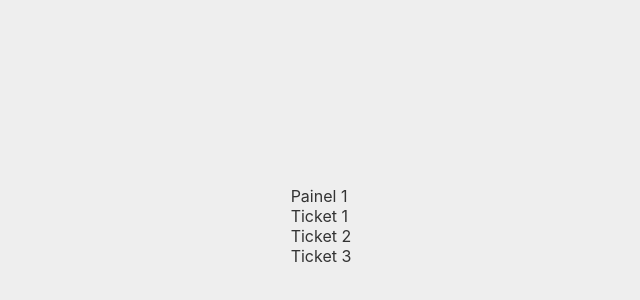
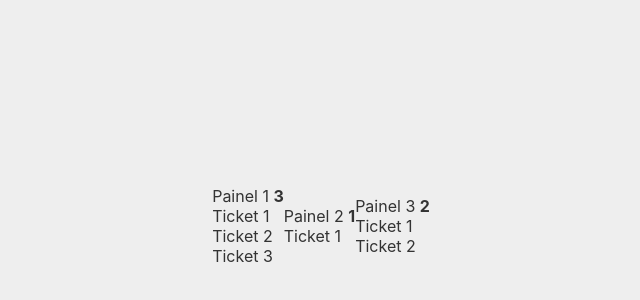
Before and after one commit to maiconfriedel/jira-clone, a React (Create React App) app: page / in a window 1280 px wide. Shown: the part 174-474 px from the top of the page, without its empty margins (319-959 px from the left). Built offline with nearby package versions, Linux system fonts and the light colour scheme.

Commit message:
Styled app and ticket counts in header

```diff
--- a/src/App.css
+++ b/src/App.css
@@ -4,11 +4,11 @@
   box-sizing: border-box;
 }
 
-body {
+.container {
   background-color: #eee;
   min-height: 100vh;
   display: flex;
-  flex-direction: column;
+  flex-direction: row;
   align-items: center;
   justify-content: center;
   color: #333;
--- a/src/App.tsx
+++ b/src/App.tsx
@@ -5,8 +5,10 @@ import Panel from "./components/Panel";
 
 function App() {
   return (
-    <div>
+    <div className="container">
       <Panel name="Painel 1" tickets={["Ticket 1", "Ticket 2", "Ticket 3"]} />
+      <Panel name="Painel 2" tickets={["Ticket 1"]} />
+      <Panel name="Painel 3" tickets={["Ticket 1", "Ticket 2"]} />
     </div>
   );
 }
--- a/src/components/Panel/index.tsx
+++ b/src/components/Panel/index.tsx
@@ -12,7 +12,9 @@ type PanelProps = {
 export default function Panel({ name, tickets }: PanelProps) {
   return (
     <div>
-      <div>{name}</div>
+      <div>
+        {name} <b>{tickets?.length}</b>
+      </div>
       {tickets?.map(ticket => (
         <Ticket title={ticket} key={ticket} />
       ))}
```
